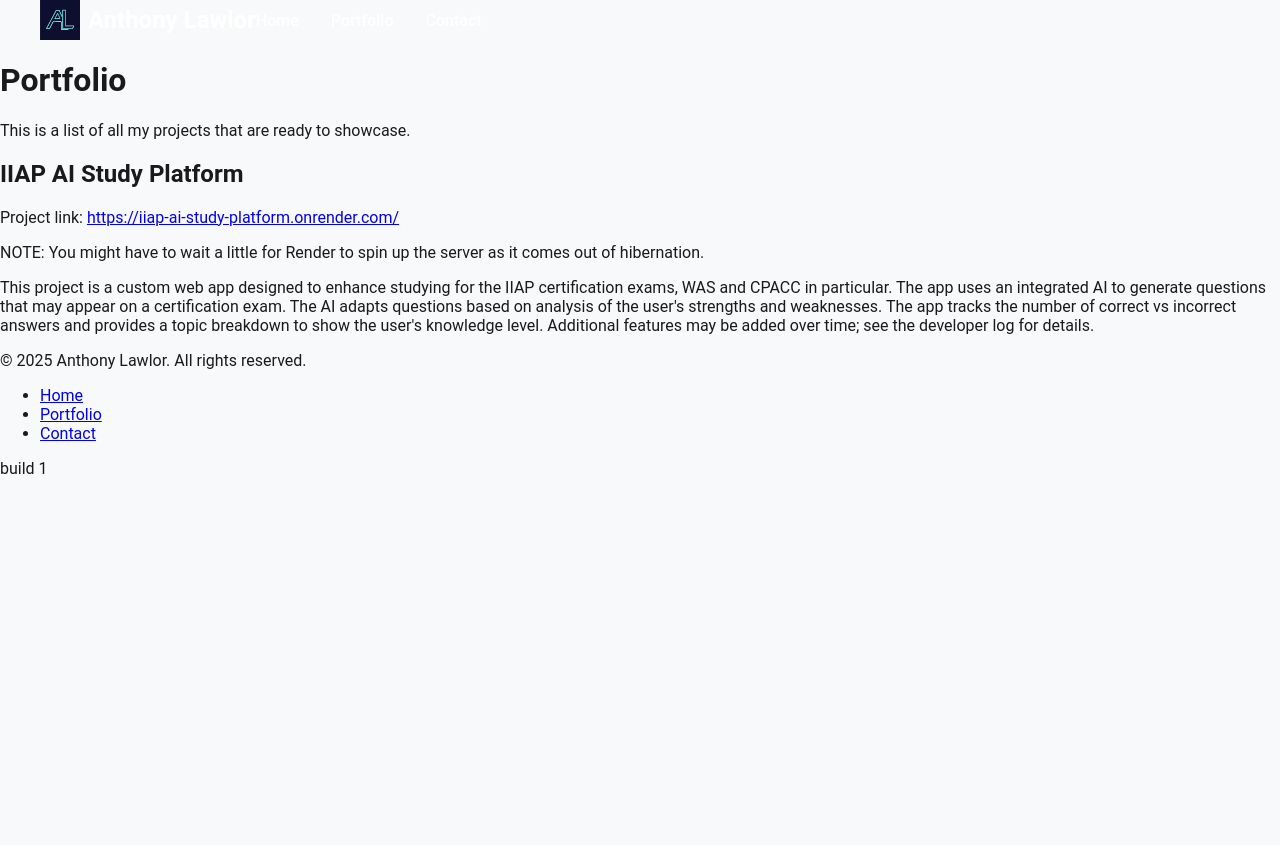
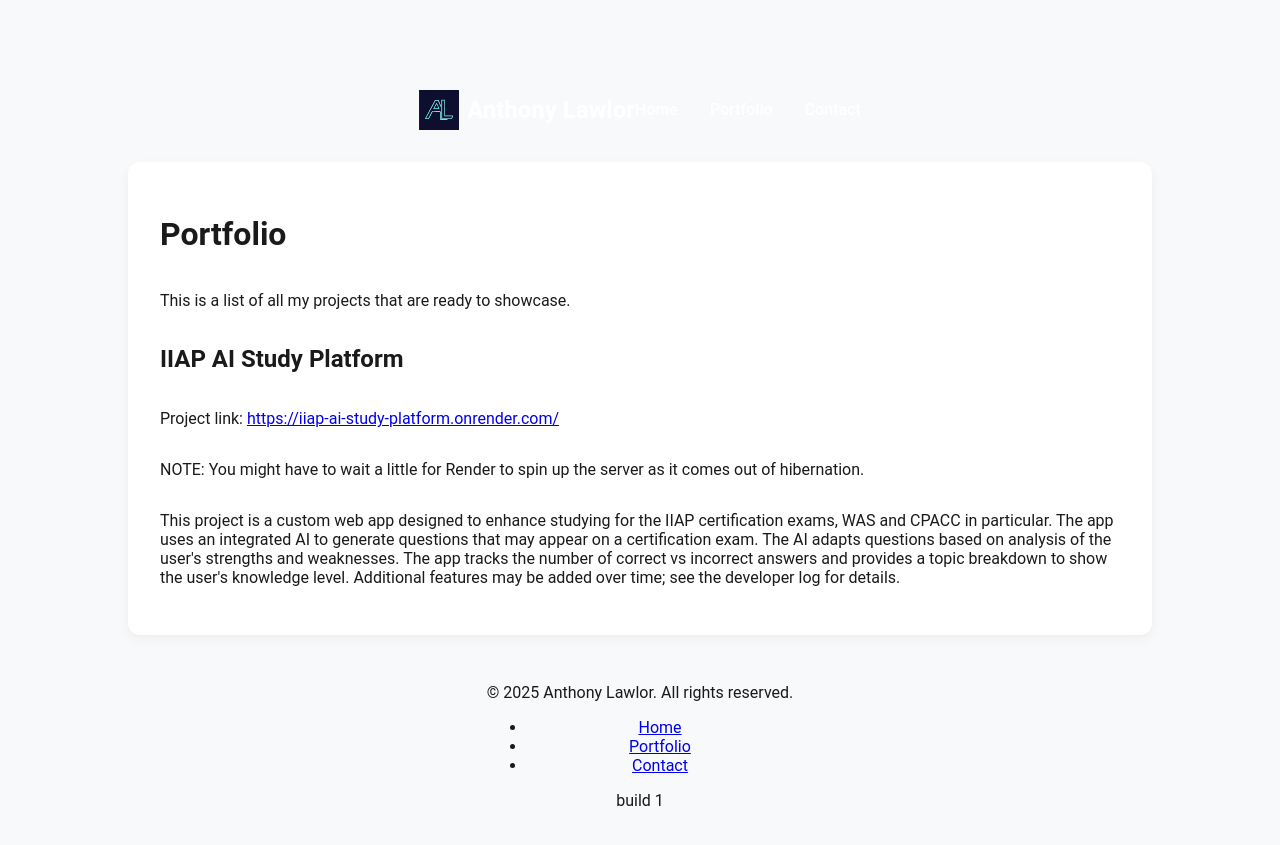
Before and after one commit to antlaw0/professional-website, a Jekyll site: the page built from portfolio.md, in a window 1280 px wide. Shown: the top 845 px of the page. Built offline with Jekyll 4.4.1, drawn with Linux system fonts in a browser that asks for light colours.

Commit message:
Quick Push

```diff
--- a/_layouts/default.html
+++ b/_layouts/default.html
@@ -10,9 +10,9 @@
 <body>
   {% include header.html %}
 
-  <main>
-    {{ content }}
-  </main>
+  <main class="main-content">
+  {{ content }}
+</main>
 
   {% include footer.html %}
 </body>
--- a/static/styles.css
+++ b/static/styles.css
@@ -23,13 +23,27 @@ html, body {
 }
 
 body {
-  display: block; /* Default block layout */
+  display: flex;
+  flex-direction: column;
+  align-items: center; /* centers main content horizontally */
+  justify-content: center; /* centers main content vertically */
   min-height: 100vh;
-  margin: 0;
-  padding: 0;
-  font-family: "Roboto", "Open Sans", system-ui, -apple-system, sans-serif;
-  background-color: var(--body-bg);
-  color: var(--body-text);
+  text-align: center;
+}
+.main-content {
+  width: 100%;
+  max-width: 75%;
+  margin: 2rem auto;
+  padding: 2rem;
+  background: #ffffff;
+  border-radius: 12px;
+  box-shadow: 0 4px 12px rgba(0,0,0,0.05);
+
+  /* Center the content inside the main box */
+  display: flex;
+  flex-direction: column;
+  align-items: flex-start; /* left-align text/content */
+  text-align: left;
 }
 
    Main content spacing
```
